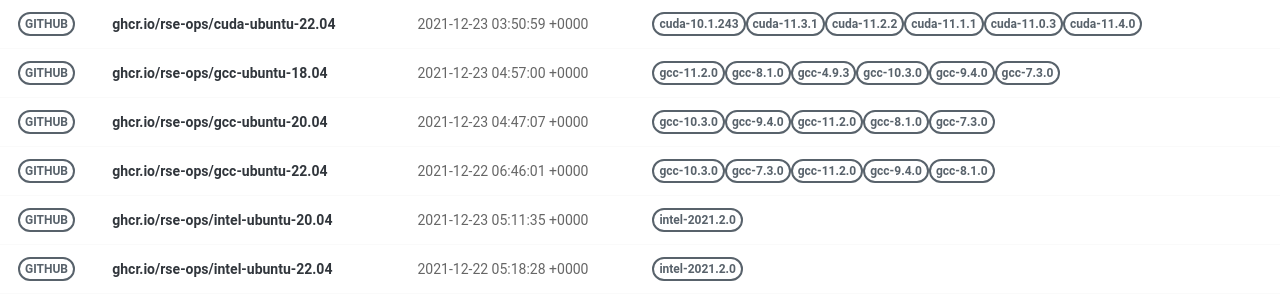
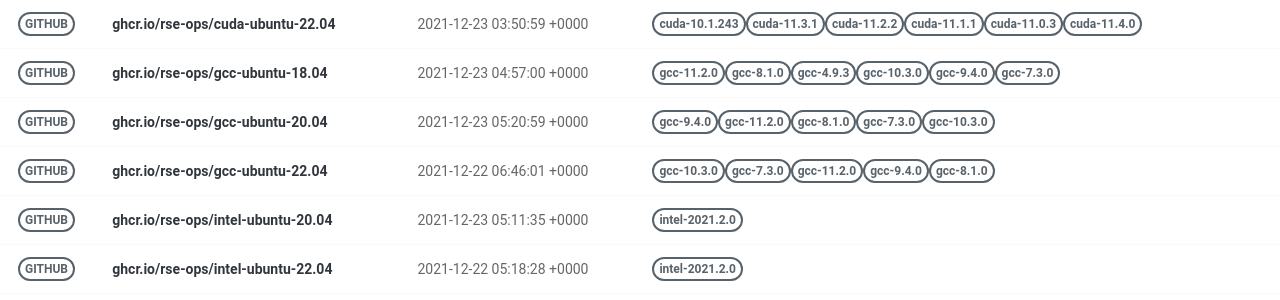
Before and after one commit to rse-ops/docker-images, a Jekyll site: the page built from pages/index.md, in a window 1280 px wide. Shown: the part 326-626 px from the top of the page. Built offline with Jekyll 4.4.1, drawn with Linux system fonts in a browser that asks for light colours; nearby versions of some CDN libraries.

Commit message:
Automated push to update library 2021-12-23

```diff
--- a/_library/ghcr.io-rse-ops-gcc-ubuntu-20.04.md
+++ b/_library/ghcr.io-rse-ops-gcc-ubuntu-20.04.md
@@ -1,14 +1,11 @@
 ---
 layout: container
 name: ghcr.io/rse-ops/gcc-ubuntu-20.04
-updated_at: 2021-12-23 04:47:07.909213
+updated_at: 2021-12-23 05:20:59.027069
 
 
 container_url: https://github.com/orgs/rse-ops/packages/container/package/gcc-ubuntu-20.04
 versions:
- - tag: gcc-10.3.0
-   dockerfile: https://github.com/rse-ops/docker-images/blob/main/ubuntu/gcc/Dockerfile
-   manifest: https://crane.ggcr.dev/manifest/ghcr.io/rse-ops/gcc-ubuntu-20.04:gcc-10.3.0
  - tag: gcc-9.4.0
    dockerfile: https://github.com/rse-ops/docker-images/blob/main/ubuntu/gcc/Dockerfile
    manifest: https://crane.ggcr.dev/manifest/ghcr.io/rse-ops/gcc-ubuntu-20.04:gcc-9.4.0
```
Also changed, not shown: other parts of _library/ghcr.io-rse-ops-gcc-ubuntu-20.04.md (+3 -0 lines).
